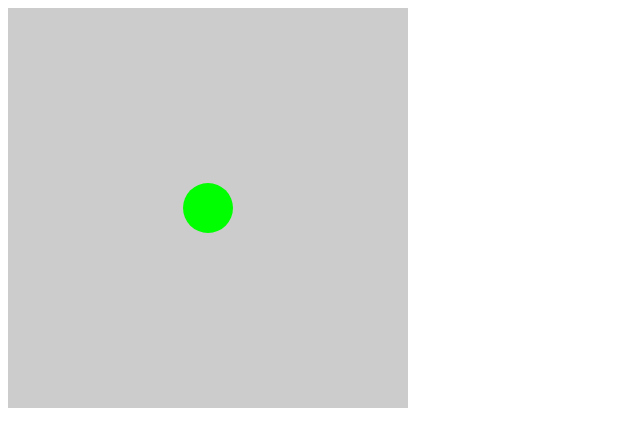
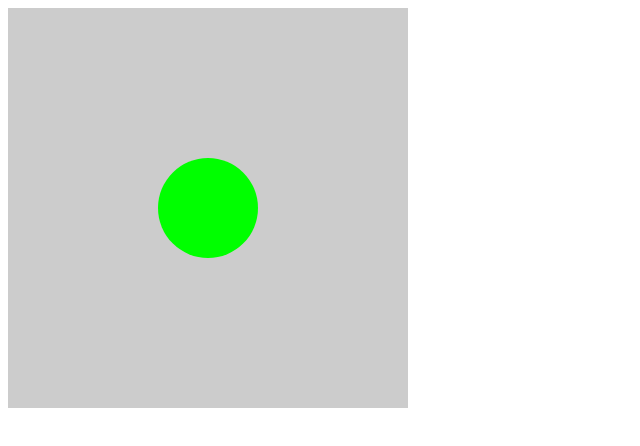
Before and after one commit to ttrkaya/ttrkaya.github.io, a plain HTML site: page index.html in a window 1280 px wide. Shown: the whole page, without its empty margins (0-640 px from the left). Drawn offline with Linux system fonts and the light colour scheme.

Commit message:
better debug info

```diff
--- a/index.html
+++ b/index.html
@@ -89,7 +89,7 @@ function tick() {
   }
 
   clear();
-  drawCircle(pos, 25, "#00ff00");
+  drawCircle(pos, 50, mouseDown ? "#ff0000" : "#00ff00");
 };
 
 window.onload = function() {
```
